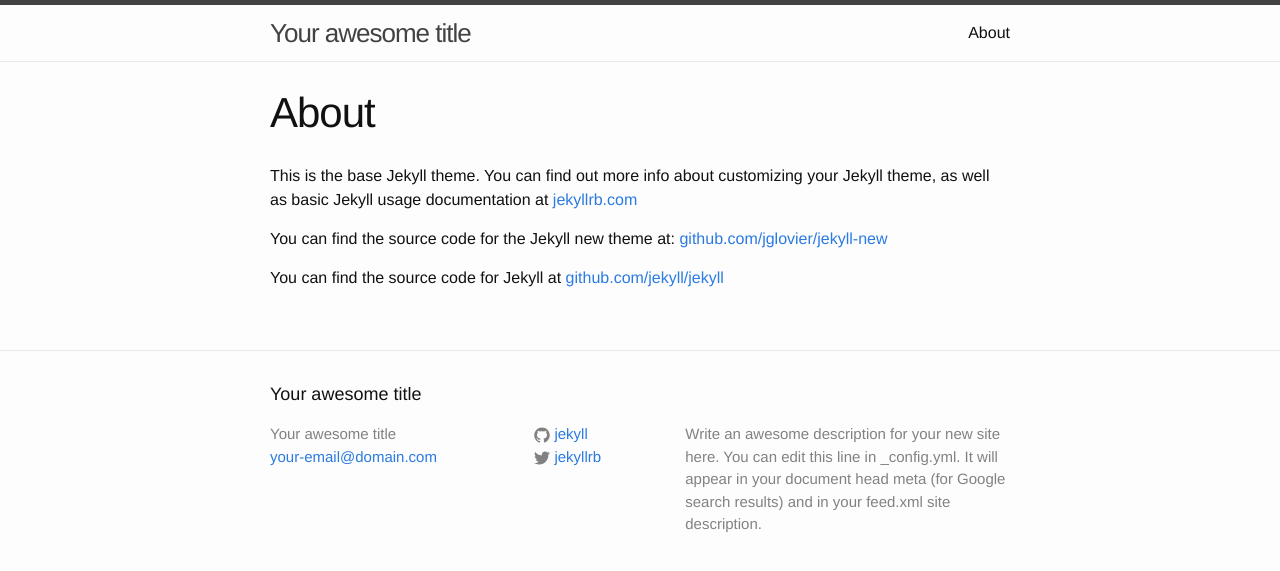
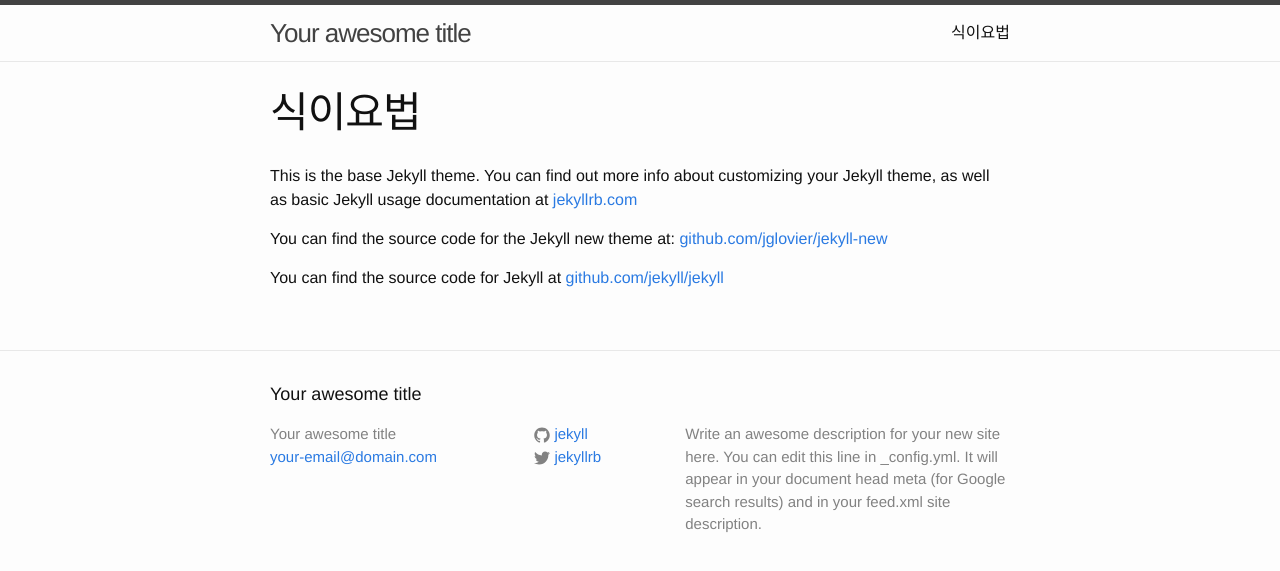
Before and after one commit to choeunsol/choeunsol.github.com, a Jekyll site: the page built from about.md, in a window 1280 px wide. Shown: the top 571 px of the page. Built offline with Jekyll 4.4.1, drawn with Linux system fonts in a browser that asks for light colours.

Commit message:
Update about.md

```diff
--- a/about.md
+++ b/about.md
@@ -1,6 +1,6 @@
 ---
 layout: page
-title: About
+title: 식이요법
 permalink: /식이요법/
 ---
 
```
